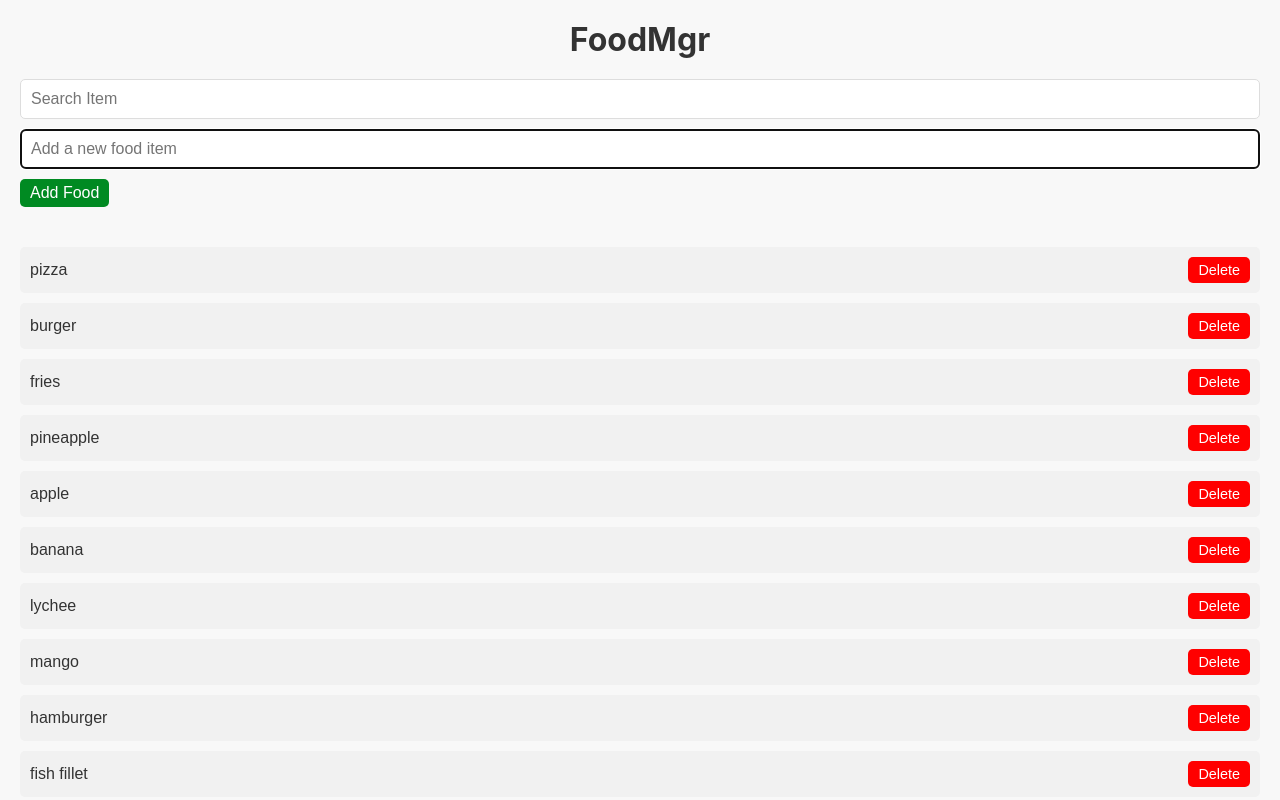
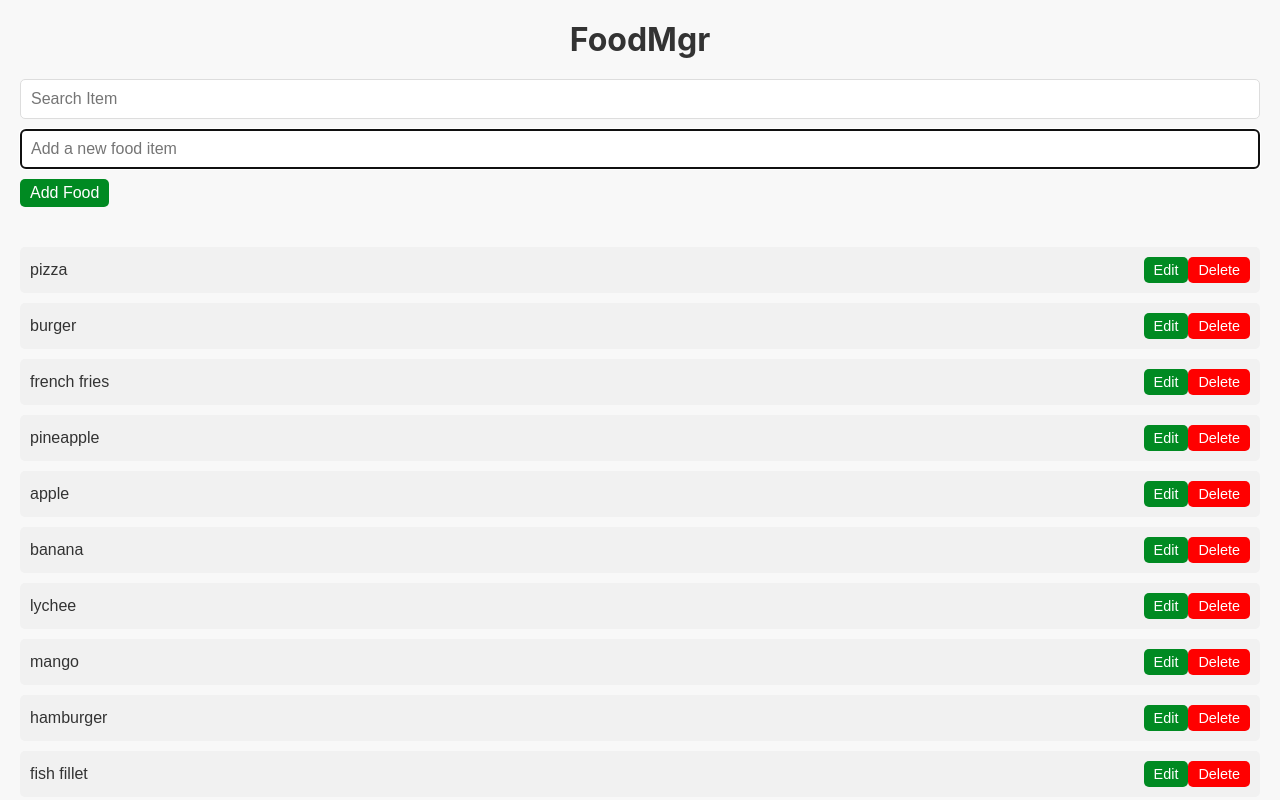
Before and after one commit to zeoriginaldark/reactjs, a React (Create React App) app in the folder project2/: page / in a window 1280 px wide. Shown: the top 800 px of the page. Built offline with nearby package versions, Linux system fonts and the light colour scheme; data requests are answered from the project's data file.

Commit message:
seventeenth commit; minor bugfixes

```diff
--- a/project2/data/db.json
+++ b/project2/data/db.json
@@ -9,8 +9,8 @@
       "name": "burger"
     },
     {
-      "id": "7533",
-      "name": "fries"
+      "name": "french fries",
+      "id": "7533"
     },
     {
       "id": "93f5",
@@ -41,8 +41,8 @@
       "name": "fish fillet"
     },
     {
-      "id": "f4ad",
-      "name": "fish and chips"
+      "name": "fish n chips",
+      "id": "f4ad"
     },
     {
       "id": "0aea",
--- a/project2/src/App.js
+++ b/project2/src/App.js
@@ -34,7 +34,31 @@ function App (){
     setTimeout(() => {
       (async()=> await fetchItems())();
     }, 1500);
-    }, []);
+  }, []);
+
+  const editFood = (id, newName) =>{
+    if(!newName.trim()){
+      console.error("Error:New name cannot be empty.");
+      return;
+    }
+
+    axios
+      .put(`${API_URL}/${id}`, { name: newName })
+      .then((response) => {
+        setFoodItems((prevItems) =>
+          prevItems.map((food) =>
+            food.id === id ? { ...food, name: response.data.name } : food
+          )
+        );
+      })
+      .catch((error) => {
+        if (error.response) {
+          console.error('Error editing food:', error.response.data);
+        } else {
+          console.error('Network error:', error);
+        }
+      });
+  };
 
   const addFood = (e) => {
     e.preventDefault();
@@ -45,7 +69,7 @@ function App (){
         return;
       }
 
-      console.log("Adding food", foodInput)
+      console.log("Adding food", foodInput);
       axios
         .post(API_URL, { name: foodInput })
         .then((response) => {
@@ -104,8 +128,8 @@ function App (){
         {isLoading && <p>Loading food items...</p>}
         {!isLoading && <Content
           foodItems= {filteredFoodItems}
+          editFood={editFood}
           deleteFood={deleteFood}
-          setFoodItems={setFoodItems}
         />}
       </>
 
--- a/project2/src/Content.css
+++ b/project2/src/Content.css
@@ -14,7 +14,7 @@ ul {
 
 li {
     display: flex;
-    justify-content: space-between;
+    justify-content:space-between;
     align-items: center;
     padding: 10px;
     margin-bottom: 10px;
@@ -41,3 +41,63 @@ li:hover {
 .deletebtn:hover{
     background-color: #960a0a;
 }
+
+.editbtn {
+    background-color: #008a22;
+    border: none;
+    color: white;
+    padding: 5px 10px;
+    border-radius: 5px;
+    cursor: pointer;
+    font-size: 0.9rem;
+    transition: background-color 0.3s ease;
+}
+
+.editbtn:hover {
+    background-color: #005e1f;
+}
+
+/* Input field for adding food items */
+input[type="text"] {
+    width: 20%;
+    padding: 10px;
+    margin-bottom: 10px;
+    border: 1px solid #ddd;
+    border-radius: 5px;
+    font-size: 1rem;
+}
+
+.savebtn {
+    background-color: #008a22;
+    border: none;
+    color: white;
+    padding: 5px 10px;
+    border-radius: 5px;
+    cursor: pointer;
+    font-size: 0.9rem;
+    transition: background-color 0.3s ease;
+}
+
+.savebtn:hover {
+    background-color: #005e1f;
+}
+
+.cancelbtn{
+    background-color: #ff0000;
+    border: none;
+    color: white;
+    padding: 5px 10px;
+    border-radius: 5px;
+    cursor: pointer;
+    font-size: 0.9rem;
+    transition: background-color 0.3s ease;
+}
+
+.cancelbtn:hover{
+    background-color: #960a0a;
+}
+
+.btngroup{
+    display:flex;
+    gap:10px;
+}
--- a/project2/src/Content.js
+++ b/project2/src/Content.js
@@ -2,13 +2,14 @@ import React from 'react';
 import './Content.css'
 import Itemlist from './Itemlist';
 
-const Content = ({ foodItems, deleteFood }) => {
+const Content = ({ foodItems, deleteFood, editFood }) => {
   return (
   <main>
     <div>
       <Itemlist
         foodItems={foodItems}
         deleteFood={deleteFood}
+        editFood={editFood}
       />
     </div>
 
--- a/project2/src/Itemlist.js
+++ b/project2/src/Itemlist.js
@@ -1,7 +1,7 @@
 import React from 'react';
 import LineItem from './LineItem';
 
-const Itemlist = ({foodItems, deleteFood}) => {
+const Itemlist = ({foodItems, deleteFood, editFood}) => {
   return (
     <ul>
       {Array.isArray(foodItems) && foodItems.length > 0 ? (
@@ -10,6 +10,7 @@ const Itemlist = ({foodItems, deleteFood}) => {
                 key={food.id}
                 food={food}
                 deleteFood={deleteFood}
+                editFood={editFood}
             />
         ))
       ) : (
--- a/project2/src/LineItem.js
+++ b/project2/src/LineItem.js
@@ -1,12 +1,43 @@
-import React from 'react'
+import React, {useState} from 'react';
 
-const LineItem = ({food, deleteFood}) => {
+const LineItem = ({food, deleteFood, editFood}) => {
+  const [isEditing, setIsEditing] = useState(false);
+  const [newName, setNewName] = useState(food.name);
+
+  const handleEditToggle = () =>{
+    setIsEditing(!isEditing);
+  };
+
+  const handleSave = () =>{
+    editFood(food.id, newName);
+    setIsEditing(false);
+  }
+
   return (
     <li>
-      {food.name}
-      <button className='deletebtn' onClick={()=> deleteFood(food.id)}>Delete</button>
+      {isEditing?(
+        <>
+          <input
+            type="text"
+            value={newName}
+            onChange={(e) => setNewName(e.target.value)}
+          />
+          <div className='btn-group'>
+            <button className='savebtn' onClick={handleSave}>Save</button>
+            <button className='cancelbtn' onClick={handleEditToggle}>Cancel</button>
+          </div>
+        </>
+      ): (
+        <>
+          {food.name}
+          <div className='btn-group'>
+            <button className='editbtn' onClick={handleEditToggle}>Edit</button>
+            <button className='deletebtn' onClick={()=> deleteFood(food.id)}>Delete</button>
+          </div>
+        </>
+      )}
     </li>
   )
 }
 
-export default LineItem
+export default LineItem;
```
